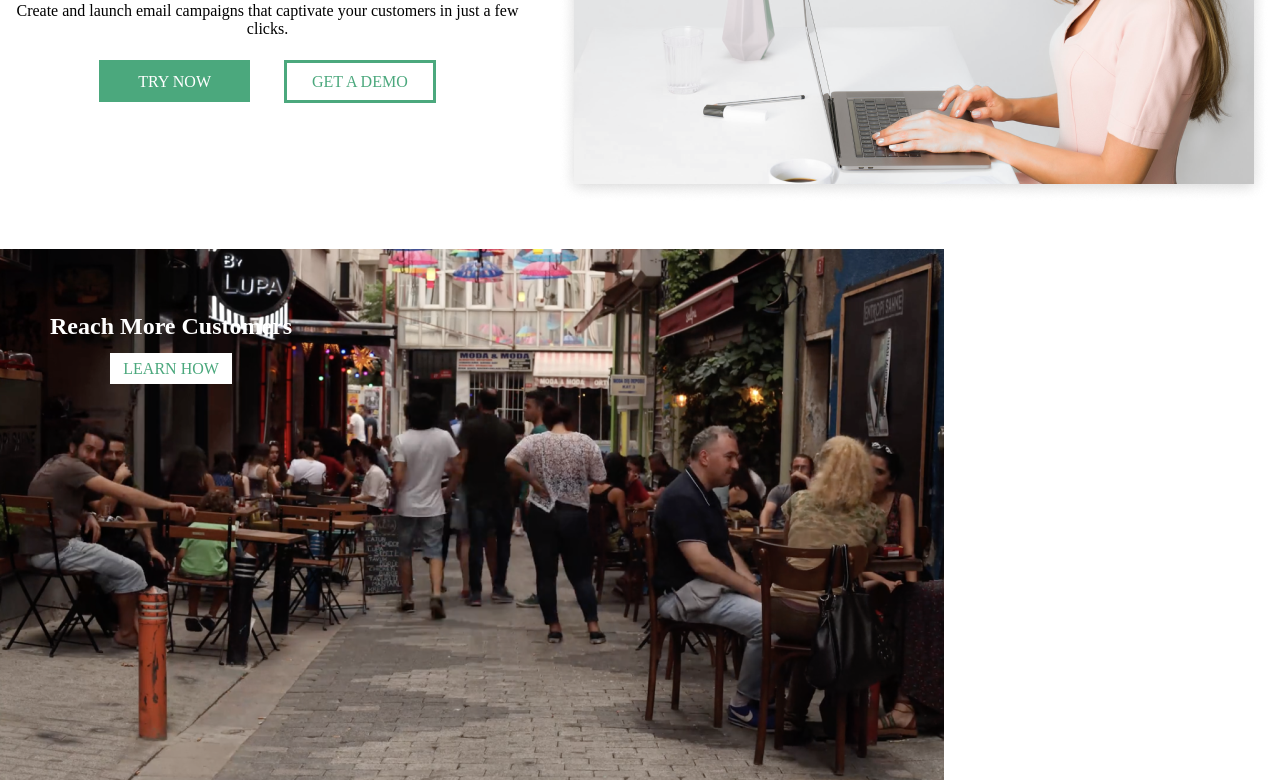
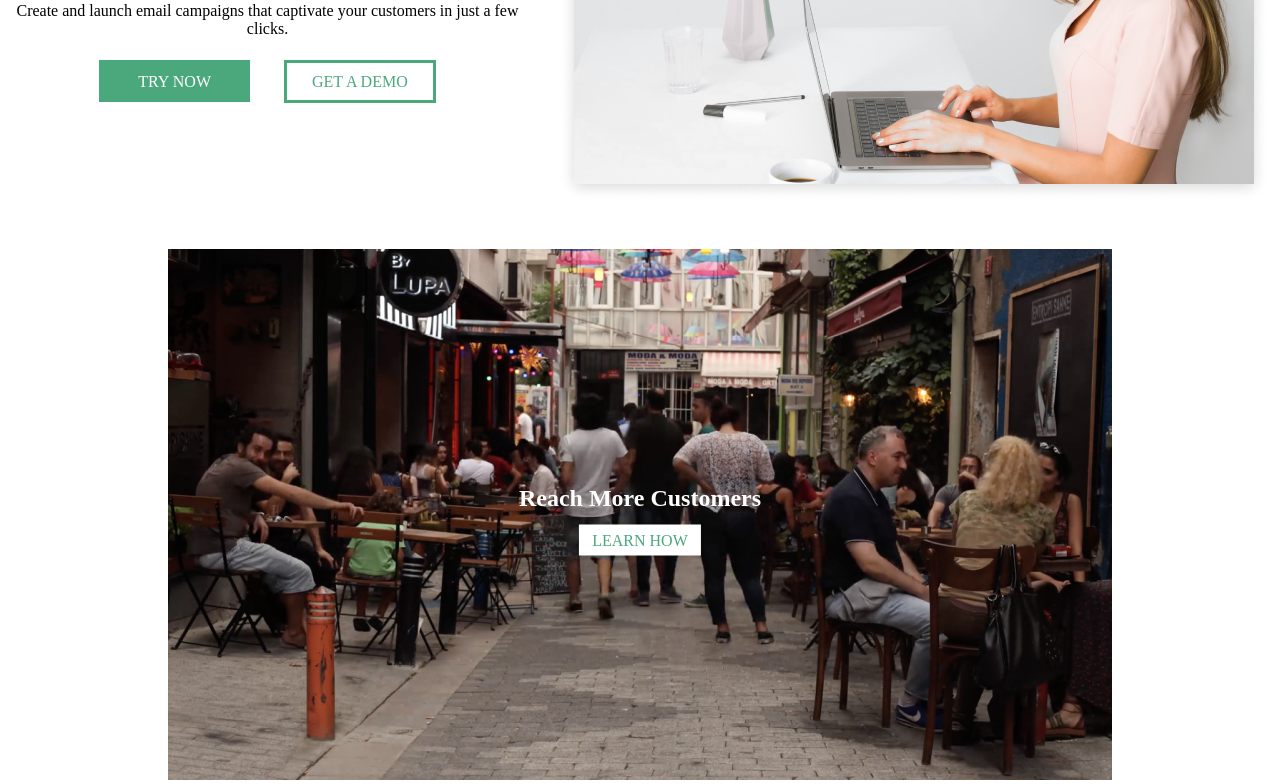
Before and after one commit to Levsona/Final-project-2, a plain HTML site: page index.html in a window 1280 px wide. Shown: the part 309-1093 px from the top of the page. Drawn offline with Linux system fonts and the light colour scheme.

Commit message:
Update style.css

```diff
--- a/style.css
+++ b/style.css
@@ -62,9 +62,10 @@ a{
 }
 .child{
     position: absolute;
-    top: 64px;
-    left: 50px;
-    text-align: center;
+    top: 50%;
+    left: 50%;
+    transform: translate(-50%,-50%);
+
 }
 .child h1{
     padding-bottom: 20px;
@@ -73,6 +74,9 @@ a{
     background-color: white;
     padding:7px 13px;
     color:#4BA87D;
+}
+.creat-2 h1{
+    color: black;
 }
 
 @media screen and (min-width:376px){
@@ -98,6 +102,7 @@ a{
         gap: 25px;
         padding-right: 32px;
     }
+
     .creat .try{
         margin-right: 30px;
     }
@@ -105,6 +110,9 @@ a{
         padding-top: 17px;
         padding-bottom: 35px;
     }
+    .family{
+        text-align: center;
+    }
 
 
 }
```
